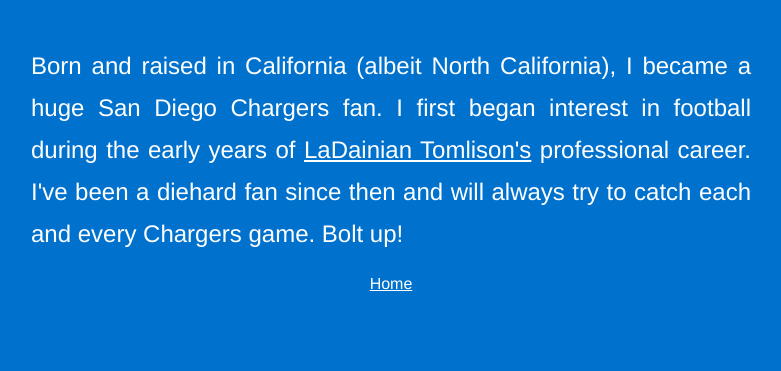
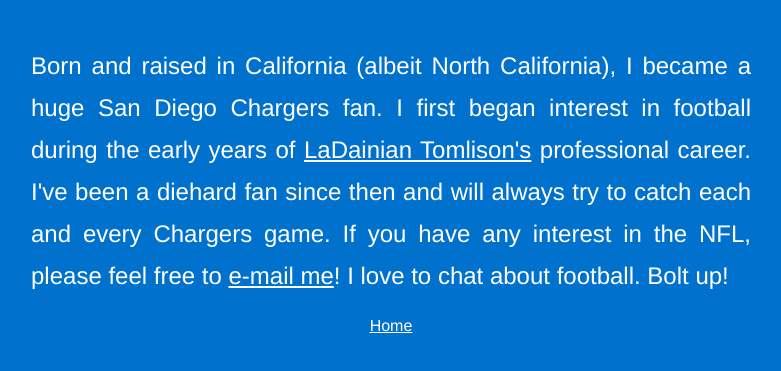
Before and after one commit to Theomaniacal/theomaniacal.github.io, a plain HTML site: page chargers.html in a window 1280 px wide. Shown: the part 229-600 px from the top of the page, without its empty margins (249-1030 px from the left). Drawn offline with Linux system fonts and the light colour scheme.

Commit message:
chargers edits

```diff
--- a/chargers.html
+++ b/chargers.html
@@ -35,6 +35,6 @@
 </head>
 <body>
 	<h1>San Diego Chargers</h1>
-	<p>Born and raised in California (albeit North California), I became a huge San Diego Chargers fan. I first began interest in football during the early years of <a href="http://en.wikipedia.org/wiki/LaDainian_Tomlinson">LaDainian Tomlison's</a> professional career. I've been a diehard fan since then and will always try to catch each and every Chargers game. Bolt up!</p>
+	<p>Born and raised in California (albeit North California), I became a huge San Diego Chargers fan. I first began interest in football during the early years of <a href="http://en.wikipedia.org/wiki/LaDainian_Tomlinson">LaDainian Tomlison's</a> professional career. I've been a diehard fan since then and will always try to catch each and every Chargers game. If you have any interest in the NFL, please feel free to <a href="mailto:newman.liu@utexas.edu">e-mail me</a>! I love to chat about football. Bolt up!</p>
 	<a href="http://www.newmanliu.me/#personal">Home</a>
 </body>
```
